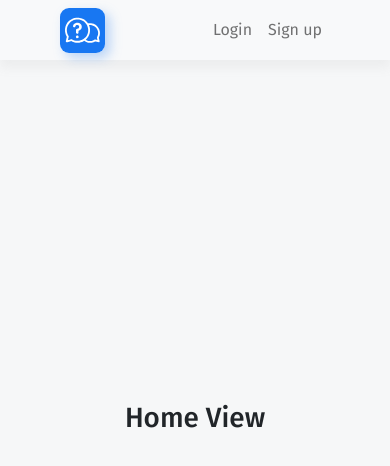
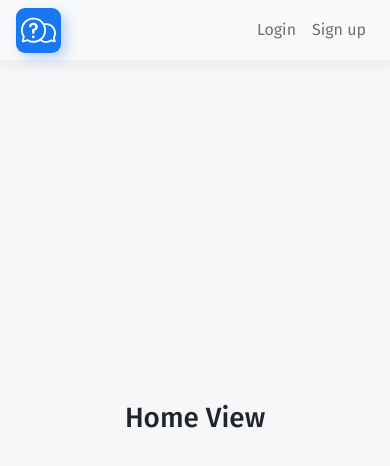
Before and after one commit to Requestln/request-website, a Vue app: page / in a window 390 px wide. Shown: the top 466 px of the page. Built offline with nearby package versions, Linux system fonts and the light colour scheme.

Commit message:
Make the Navbar more responsive

```diff
--- a/src/components/Nav.vue
+++ b/src/components/Nav.vue
@@ -1,6 +1,6 @@
 <template>
-   <nav class="navbar navbar-expand fixed-top navbar-light bg-light ps-5 pe-5">
-      <div class="container-fluid">
+   <nav class="navbar navbar-expand fixed-top navbar-light bg-light">
+      <div class="container-xl px-3">
          <router-link class="navbar-brand" to="/">
             <img
                class="crop-circle"
```
